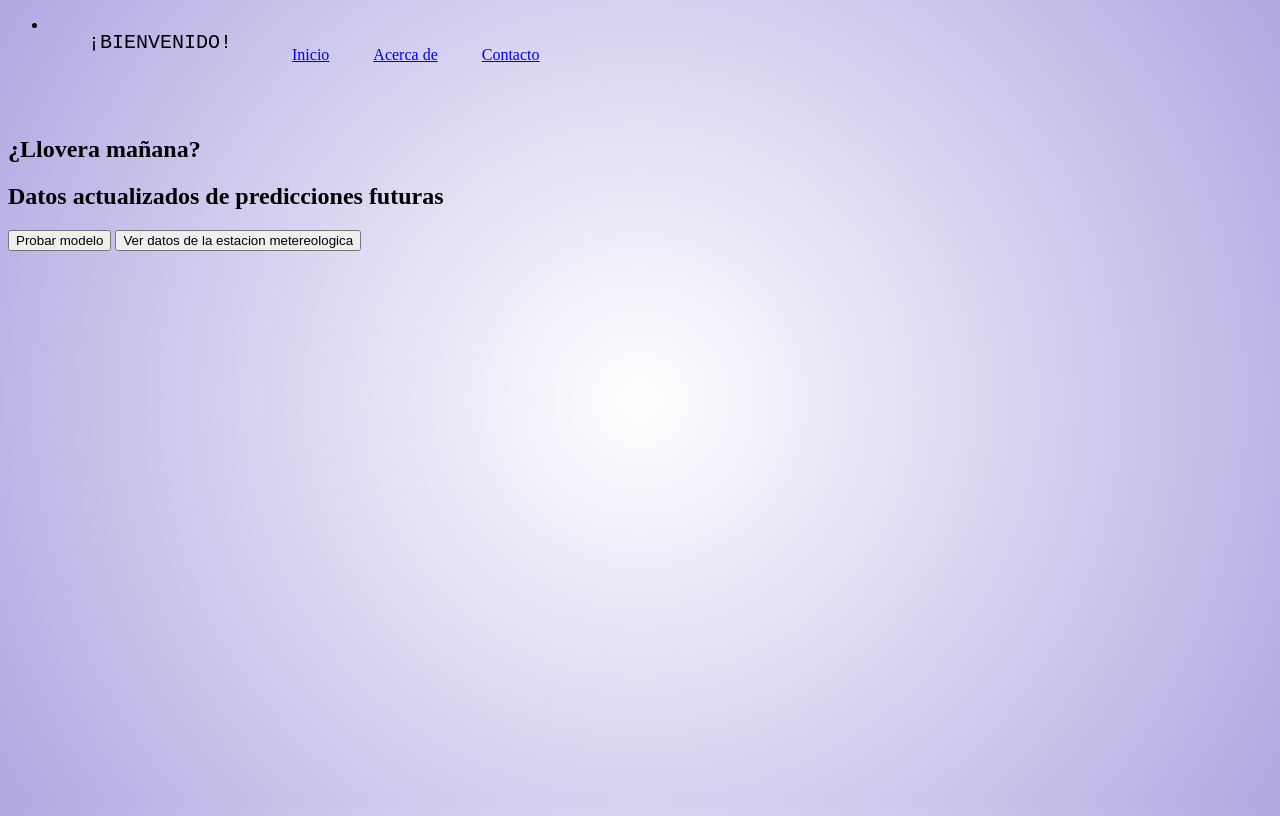
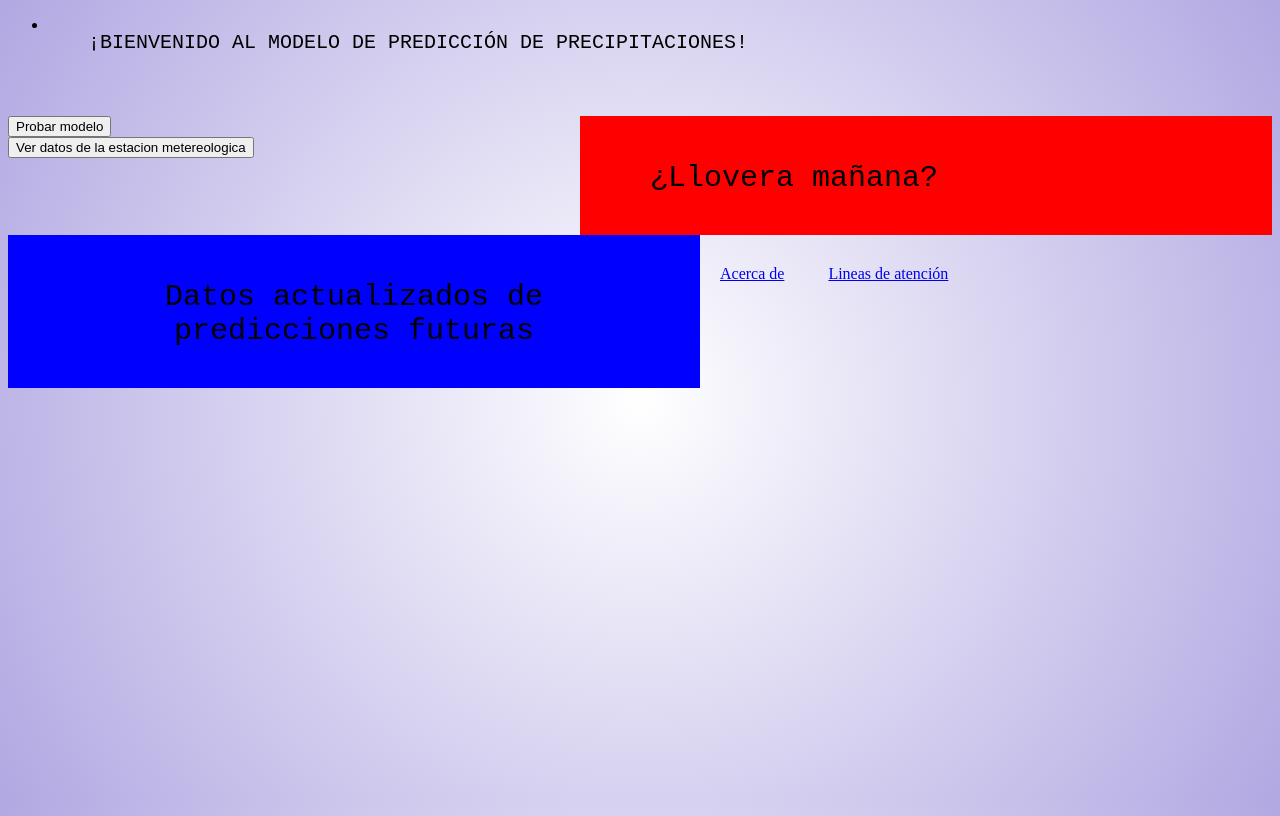
Before and after one commit to ThePolanco/Aplicativo_MCPP, a Flask app: page / in a window 1280 px wide. Run offline with Flask 3, Linux system fonts and the light colour scheme.

Commit message:
UPDATE styles

```diff
--- a/src/static/css/estilos.css
+++ b/src/static/css/estilos.css
@@ -5,6 +5,7 @@
 body{
     background: radial-gradient(circle, #fff, #b1a8e2);
     background-size: cover;
+    background-attachment: fixed;
 }
 
 header{
@@ -52,3 +53,37 @@
 .nav_li1:hover > a{
 	color: #db5147;
 }
+
+.contenedor{
+    position: static;
+}
+
+.area_1{
+    font-family: Georgia, 'Times New Roman', Times, serif;
+    font-size: 25px;
+    color: #fff;
+    float: right;
+    padding: 30px 30px 30px 30px;
+    width: 50%;
+    background-color: red;
+}
+.area_1 h2{
+    font-size: 30px;
+    text-align: center;
+    padding-bottom: 10px;
+}
+
+.area_2{
+    font-family: Georgia, 'Times New Roman', Times, serif;
+    padding: 30px;
+    float: left;
+    height: auto;
+    width: 50%;
+    background-color: blue;
+}
+
+.area_2 h2{
+    font-size: 30px;
+    text-align: center;
+    padding-bottom: 10px;
+}
--- a/src/templates/index.html
+++ b/src/templates/index.html
@@ -12,29 +12,40 @@
         <header>
             <nav class="nav">
                 <ul class="nav_ul">
-                    <li class="nav_li"><h1 class="titulo">¡BIENVENIDO!</h1></li>
-                    <li class="nav_li1"><a href="#">Inicio</a></li>
-                    <li class="nav_li1"><a href="#">Acerca de</a></li>
-                    <li class="nav_li1"><a href="#">Contacto</a></li>
+                    <li class="nav_li"><h1 class="titulo">¡BIENVENIDO AL MODELO DE PREDICCIÓN DE PRECIPITACIONES!</h1></li>
                 </ul>
             </nav>
         </header>
         <!--Cuerpo del index-->
-        <body class="body">
-            <section class="area_1">
-                <h2>¿Llovera mañana?</h2>
-            </section>
-            <section class="area_2">
-                <h2>Datos actualizados de predicciones futuras</h2>
-            </section>
-            <section class="area_3">
+        <div class="contenedor">
+            <div class="area_1">
+                <article>
+                    <section class="zona_1">
+                        <h2 class="titulo">¿Llovera mañana?</h2>
+                    </section>
+                </article>
+            </div>
+            <div class="area_2">
+                <article class="zona_2">
+                    <h2 class="titulo">Datos actualizados de predicciones futuras</h2>
+                </article>
+            </div>
+        </div>
+
+        <div class="contenedor_2">
+            <div class="boton_1">
                 <button class="boton1">Probar modelo</button>
+            </div>
+            <div>
                 <button class="boton2">Ver datos de la estacion metereologica</button>
-            </section>
-        </body>
+            </div>
+        </div>
         <!--Parte inferior del index-->
         <footer class="footer">
-
+            <ul class="nav_foo">
+                <li class="nav_li1"><a href="#">Acerca de</a></li>
+                <li class="nav_li1"><a href="#">Lineas de atención</a></li>
+            </ul>
         </footer>
     </div>
 </body>
```
